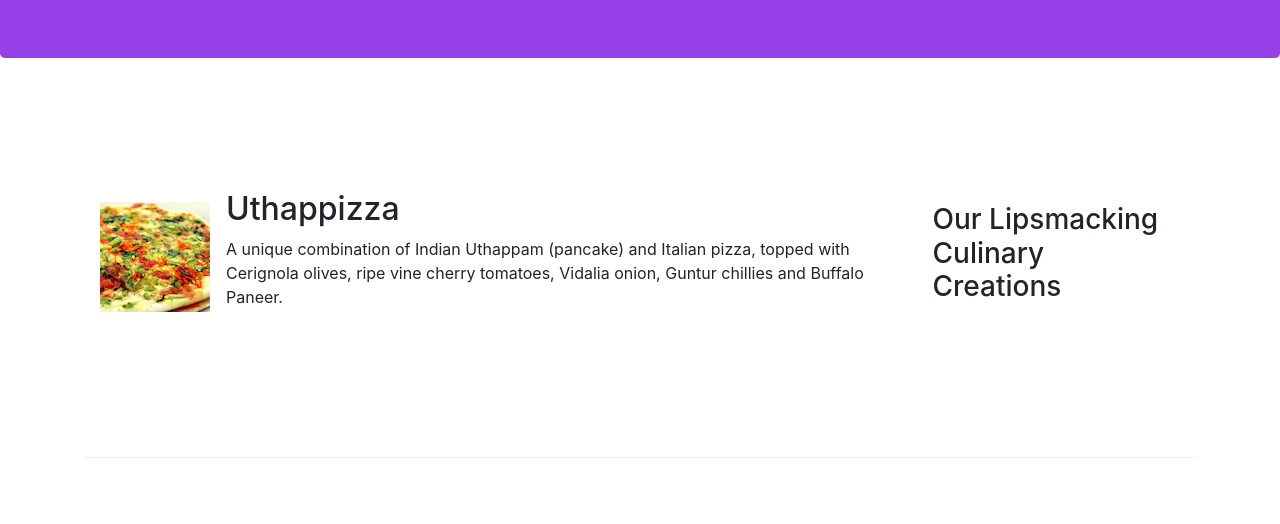
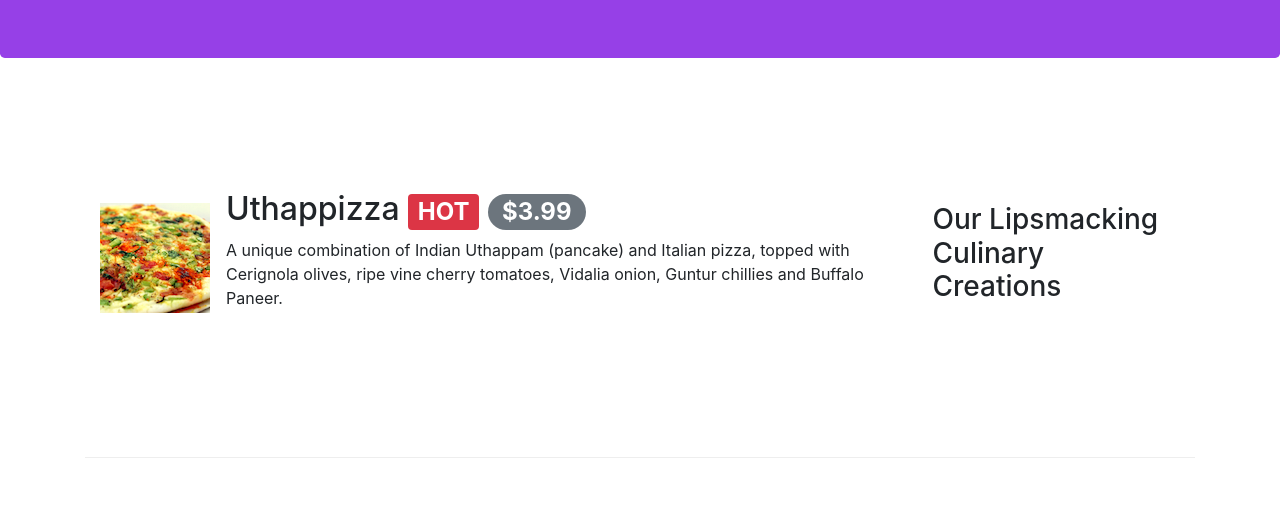
Before and after one commit to meaisha/conFusion, a website: page index.html in a window 1280 px wide. Shown: the part 276-800 px from the top of the page. Drawn offline with nearby package versions, Linux system fonts and the light colour scheme.

Commit message:
badge added

```diff
--- a/index.html
+++ b/index.html
@@ -55,7 +55,7 @@
                 <div class="media">
                     <img class="media mr-3 img-tumbnail align-self-center" src="img/uthappizza.png">
                     <div class="media-body">
-                        <h2 class="mt-0">Uthappizza</h2>
+                        <h2 class="mt-0">Uthappizza <span class="badge badge-danger">HOT</span> <span class="badge badge-secondary badge-pill">$3.99</span></h2>
                         <p class="d-none d-sm-block">A unique combination of Indian Uthappam (pancake) and Italian pizza, topped with Cerignola olives, ripe vine cherry tomatoes, Vidalia onion, Guntur chillies and Buffalo Paneer.</p>
                     </div>
                 </div>
```
